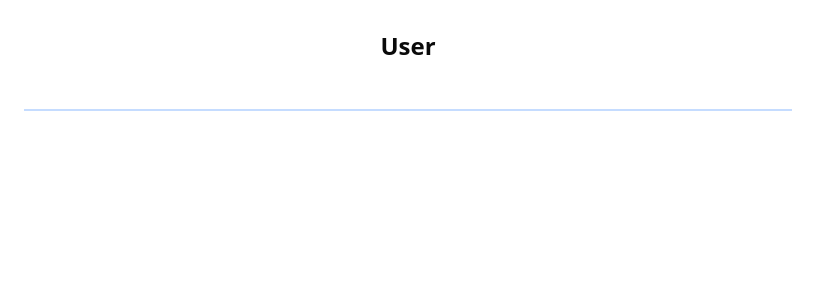
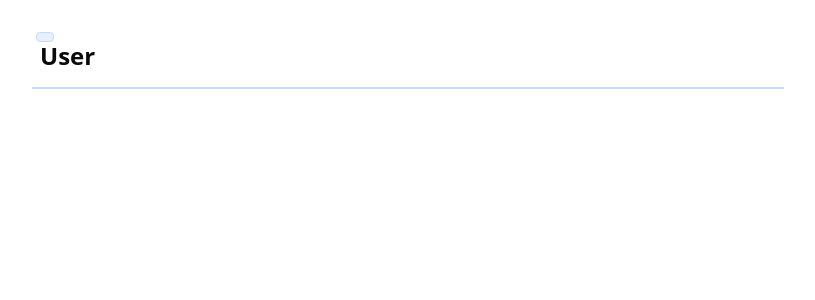
Before and after one commit to Cizzuk/Benjeto, a Jekyll site: the page built from index.html, in a window 1280 px wide. Shown: the top 300 px of the page, without its empty margins (232-1047 px from the left). Built offline with Jekyll 4.4.1, drawn with Linux system fonts in a browser that asks for light colours; the list of posts is cut into pages by our own code.

Commit message:
subscribe button

```diff
--- a/_layouts/home.html
+++ b/_layouts/home.html
@@ -4,25 +4,29 @@
 
 <main>
 <header class="home">
+   <div class="headline">
   {% if site.profile.icon %}
   <img class="icon" src="{{ site.profile.icon }}" alt="" aria-hidden>
   {% endif %}
+  <a href="{{ site.feed.path | default: 'feed.xml' | absolute_url }}" class="subscribe">{{ site.text.subscribe }}</a>
+  </div>
   {% if site.profile.header %}
   <img class="header" src="{{ site.profile.header }}" alt="" aria-hidden>
   {% endif %}
   {% if site.profile.name %}
-  <h1>{{ site.profile.name }}</h1>
+    <h1>{{ site.profile.name }}</h1>
   {% else %}
-  <h1>{{ site.title }}</h1>
+    <h1>{{ site.title }}</h1>
   {% endif %}
+  {% if site.profile.pronouns %}
+    <span class="pronouns">{{ site.profile.pronouns }}</span>
+  {% endif %}
+  </div>
   {% if site.profile.bio %}
   <p class="bio">{{ site.profile.bio }}</p>
   {% endif %}
   {% if site.profile.contact.url and site.profile.contact.name %}
   <a class="contact" href="{{ site.profile.contact.url }}">{{ site.profile.contact.name }}</a>
-  {% endif %}
-  {% if site.profile.pronouns %}
-  <span class="pronouns">{{ site.profile.pronouns }}</span>
   {% endif %}
   <ul class="exlink">
   {%- for entry in site.profile.links -%}
--- a/_sass/benjeto/base.scss
+++ b/_sass/benjeto/base.scss
@@ -311,17 +311,36 @@
 }
 
 header.home {
-  margin: 32px auto;
-  text-align: center;
+  margin: 32px 8px;
   border-bottom: 2px solid var(--border);
+}
+header.home div.headline {
+  display: flex;
+  align-items: baseline;
+  justify-content: space-between;
+  margin: 0;
 }
 header.home img.icon {
   width: 100%;
   max-width: 104px;
   border: 1px solid var(--gray);
   border-radius: $round-icon;
-  vertical-align: middle;
+  vertical-align: baseline;
   text-align: center;
+}
+header.home a.subscribe {
+  display: inline-block;
+  color: var(--text);
+  background: var(--boxbg);
+  text-decoration: none;
+  padding: 4px 8px;
+  margin: 0 4px;
+  border: 1px solid var(--border);
+  border-radius: 4px;
+  transition: background 0.2s;
+}
+header.home a.subscribe:hover {
+  background: var(--boxbglight);
 }
 header.home img.header {
   position: absolute;
@@ -332,10 +351,19 @@
   width: 100%;
   height: 100px;
   margin: 0;
+  vertical-align: bottom;
 }
 header.home h1 {
   font-size: 1.5em;
-  margin: 16px 0;
+  margin: 0;
+}
+header.home h1, header.home p.bio{
+  padding: 0 8px;
+}
+header.home span.pronouns {
+  display: inline-block;
+  color: var(--gray);
+  margin: 0 8px;
 }
 header.home p {
   margin: 8px 0;
@@ -350,14 +378,11 @@
   background: var(--boxbg);
   border-radius: 4px;
 }
-header.home span {
-  color: var(--gray);
-}
 header.home ul {
   display: flex;
   flex-wrap: wrap;
-  justify-content: center;
   list-style: none;
+  margin: 8px 0;
   padding: 0;
 }
 header.home ul li a img {
```
